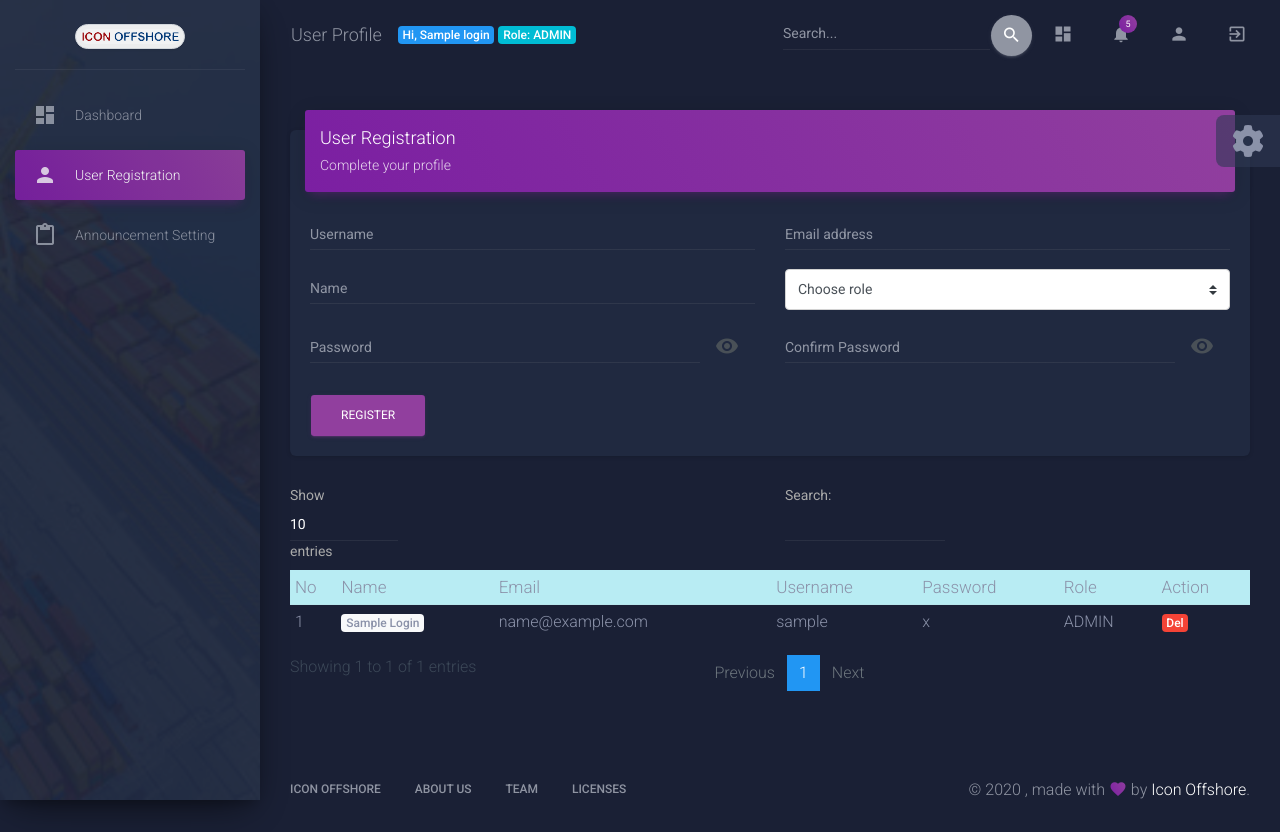
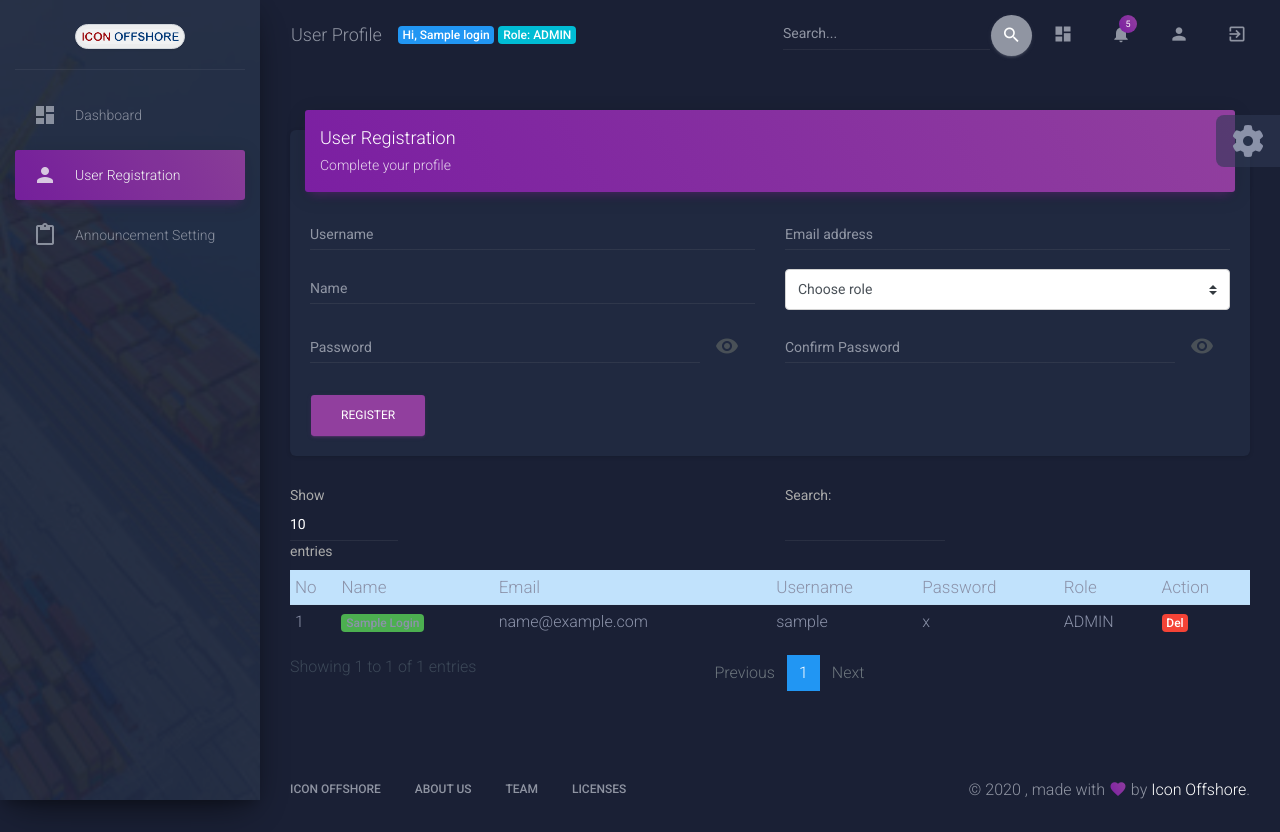
Before and after one commit to gunbladeii/iconoffshore-project, a PHP site: page /user.php in a window 1280 px wide. Run offline with PHP 8.4, Linux system fonts and the light colour scheme; the visitor is signed in with stand-in values (Sample User, id 1); tables that the repository leaves empty or names only in its code hold one stand-in row (values such as "Sample post"); data that the repository does not hold is empty; some libraries are stand-ins or nearby versions.

Commit message:
Update user.php

```diff
--- a/user.php
+++ b/user.php
@@ -295,7 +295,7 @@ if (isset($_POST['submit'])) {
             <div class="col-md-12">
                 <?php if ($totalRows_loginD > 0) { ?>
                   <table id="example1" class="table table-hover table-responsive-xl">
-                    <thead class="table-info">
+                    <thead class="table-primary">
                     <tr style="text-align:left">
                       <th scope="col">No</th></th>
                       <th scope="col">Name</th></th>
@@ -310,7 +310,7 @@ if (isset($_POST['submit'])) {
                     <?php do { ?>
                     <tr style="text-align:left">
                       <td><?php echo $a++;?></td>
-                      <td><a data-toggle="modal" data-target="#editStaffModal" data-whatever1="<?php echo $login['id'];?>" class="badge badge-light" role="button" aria-pressed="true"><?php echo ucwords(strtolower($login['name']));?></a>
+                      <td><a data-toggle="modal" data-target="#editStaffModal" data-whatever1="<?php echo $login['id'];?>" class="badge badge-success" role="button" aria-pressed="true"><?php echo ucwords(strtolower($login['name']));?></a>
                       </td>
                       <td><?php echo $login['email'];?></td>
                       <td><?php echo $login['username'];?></td>
```
